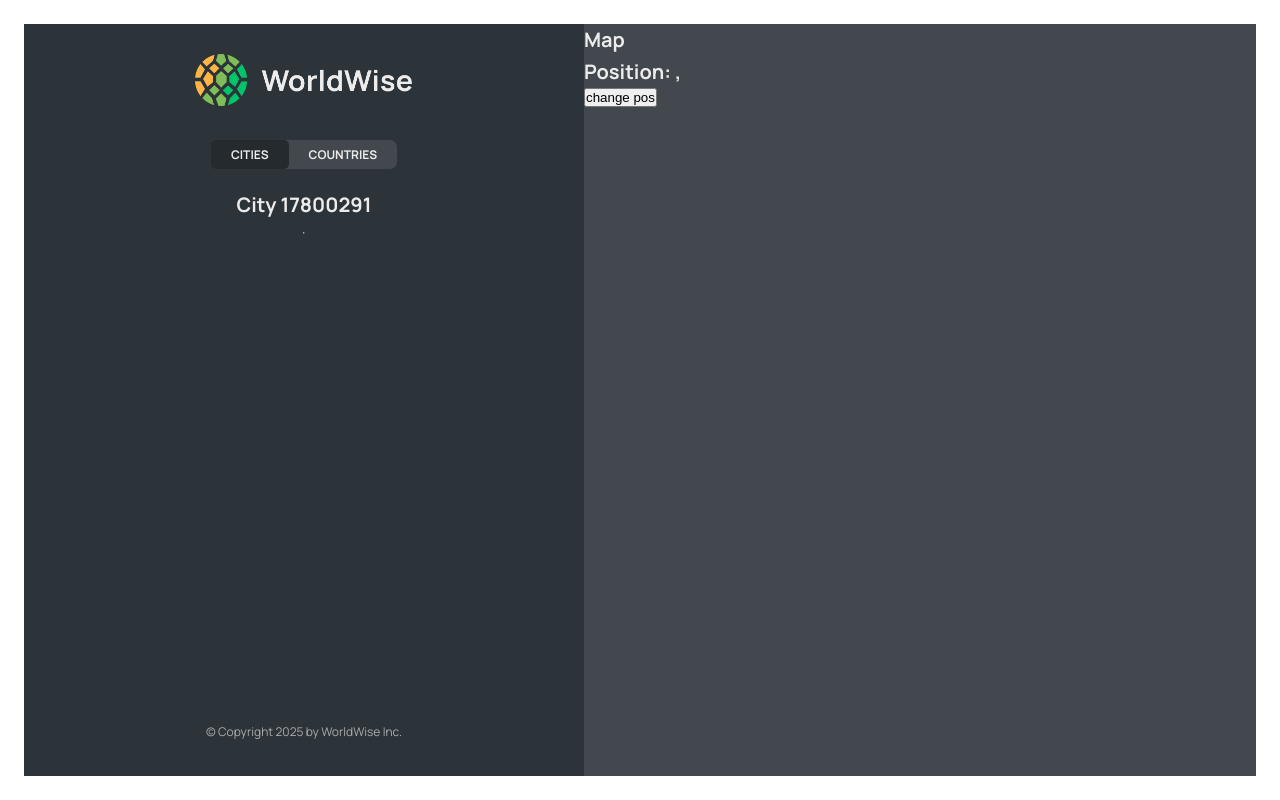
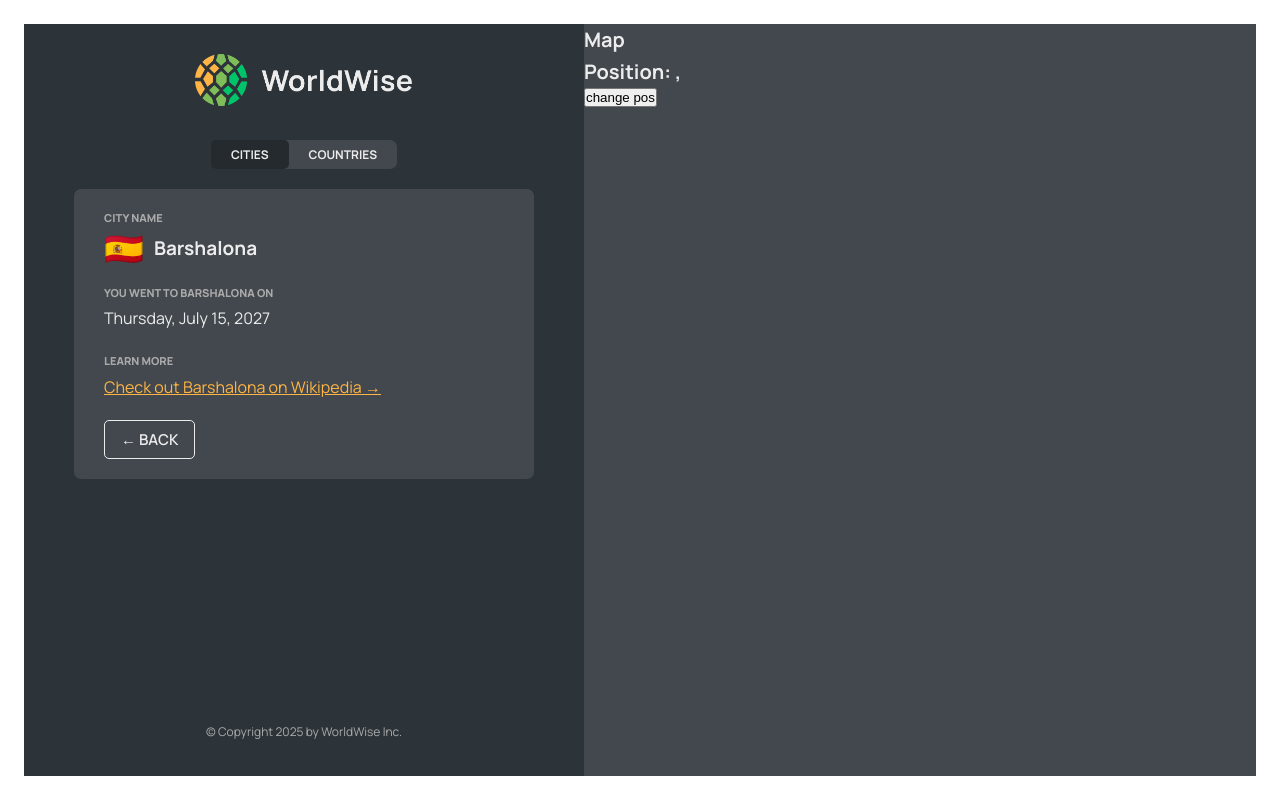
Before and after one commit to AbdalrahmanEmara/WorldWise, a React (Vite) app: page /app/cities/17800291 in a window 1280 px wide. Built offline with nearby package versions, Linux system fonts and the light colour scheme; data requests are answered from the project's data file.

Commit message:
Finish the city view

```diff
--- /dev/null
+++ b/src/components/BackButton.jsx
@@ -0,0 +1,18 @@
+import React from "react";
+import { useNavigate } from "react-router-dom";
+import Button from "./Button";
+
+export default function BackButton() {
+  const navigate = useNavigate();
+
+  return (
+    <Button
+      type="back"
+      onClick={(e) => {
+        e.preventDefault();
+        navigate(-1);
+      }}>
+      &larr; Back
+    </Button>
+  );
+}
--- a/src/components/City.jsx
+++ b/src/components/City.jsx
@@ -1,5 +1,9 @@
-import { useParams, useSearchParams } from "react-router-dom";
+import { useParams } from "react-router-dom";
 import styles from "./City.module.css";
+import { useCities } from "../contexts/CitiesContext";
+import { useEffect } from "react";
+import Spinner from "./Spinner";
+import BackButton from "./BackButton";
 
 const formatDate = (date) =>
   new Intl.DateTimeFormat("en", {
@@ -10,63 +14,56 @@
   }).format(new Date(date));
 
 function City() {
-  const {id} = useParams();
+  const { id } = useParams();
+  const { currentCity, getCity, isLoading } = useCities();
 
-  const [searchParams, setSearchParams] = useSearchParams();
+  useEffect(
+    function () {
+      getCity(id);
+    },
+    [id]
+  );
 
-  const lat = searchParams.get('lat');
-  const lng = searchParams.get('lng');
+  const { cityName, emoji, date, notes } = currentCity;
 
-  // TEMP DATA
-  // const currentCity = {
-  //   cityName: "Lisbon",
-  //   emoji: "🇵🇹",
-  //   date: "2027-10-31T15:59:59.138Z",
-  //   notes: "My favorite city so far!",
-  // };
+  if(isLoading) return <Spinner />;
 
-  // const { cityName, emoji, date, notes } = currentCity;
+  return (
+    <div className={styles.city}>
+      <div className={styles.row}>
+        <h6>City name</h6>
+        <h3>
+          <span>{emoji}</span> {cityName}
+        </h3>
+      </div>
 
-  return <>
-        <h1>City {id}</h1>
-      <p>{lat}, {lng}</p>
-  </>;
-  // return (
-  //   <div className={styles.city}>
-  //     <div className={styles.row}>
-  //       <h6>City name</h6>
-  //       <h3>
-  //         <span>{emoji}</span> {cityName}
-  //       </h3>
-  //     </div>
+      <div className={styles.row}>
+        <h6>You went to {cityName} on</h6>
+        <p>{formatDate(date || null)}</p>
+      </div>
 
-  //     <div className={styles.row}>
-  //       <h6>You went to {cityName} on</h6>
-  //       <p>{formatDate(date || null)}</p>
-  //     </div>
+      {notes && (
+        <div className={styles.row}>
+          <h6>Your notes</h6>
+          <p>{notes}</p>
+        </div>
+      )}
 
-  //     {notes && (
-  //       <div className={styles.row}>
-  //         <h6>Your notes</h6>
-  //         <p>{notes}</p>
-  //       </div>
-  //     )}
+      <div className={styles.row}>
+        <h6>Learn more</h6>
+        <a
+          href={`https://en.wikipedia.org/wiki/${cityName}`}
+          target="_blank"
+          rel="noreferrer">
+          Check out {cityName} on Wikipedia &rarr;
+        </a>
+      </div>
 
-  //     <div className={styles.row}>
-  //       <h6>Learn more</h6>
-  //       <a
-  //         href={`https://en.wikipedia.org/wiki/${cityName}`}
-  //         target="_blank"
-  //         rel="noreferrer"
-  //       >
-  //         Check out {cityName} on Wikipedia &rarr;
-  //       </a>
-  //     </div>
-
-  //     <div>
-  //     </div>
-  //   </div>
-  // );
+      <div>
+        <BackButton />
+      </div>
+    </div>
+  );
 }
 
 export default City;
--- a/src/components/CityItem.jsx
+++ b/src/components/CityItem.jsx
@@ -1,6 +1,7 @@
 import React from 'react'
 import styles from './CityItem.module.css'
 import { Link } from 'react-router-dom';
+import { useCities } from '../contexts/CitiesContext';
 
 const formatDate = (date) =>
   new Intl.DateTimeFormat("en", {
@@ -12,10 +13,11 @@
 export default function CityItem({ city }) {
   const { cityName, emoji, date, id, position } = city;
   const { lat, lng } = position;
+  const {currentCity} = useCities();
 
   return (
     <li>
-      <Link className={styles.cityItem} to={`${id}?lat=${lat}&lng=${lng}`}>
+      <Link className={`${styles.cityItem} ${currentCity.id === id ? styles['cityItem--active'] : ''}`} to={`${id}?lat=${lat}&lng=${lng}`}>
         <span className={styles.emoji}>{emoji}</span>
         <h3 className={styles.name}>{cityName}</h3>
         <time className={styles.date}>({formatDate(date)})</time>
--- a/src/components/Form.jsx
+++ b/src/components/Form.jsx
@@ -4,21 +4,19 @@
 
 import styles from "./Form.module.css";
 import Button from "./Button";
-import { useNavigate } from "react-router-dom";
+import BackButton from "./BackButton";
 
-export function convertToEmoji(countryCode) {
-  const codePoints = countryCode
-    .toUpperCase()
-    .split("")
-    .map((char) => 127397 + char.charCodeAt());
-  return String.fromCodePoint(...codePoints);
-}
+// export function convertToEmoji(countryCode) {
+//   const codePoints = countryCode
+//     .toUpperCase()
+//     .split("")
+//     .map((char) => 127397 + char.charCodeAt());
+//   return String.fromCodePoint(...codePoints);
+// }
 
 function Form() {
-  const navigate = useNavigate();
-
   const [cityName, setCityName] = useState("");
-  const [country, setCountry] = useState("");
+  // const [country, setCountry] = useState("");
   const [date, setDate] = useState(new Date());
   const [notes, setNotes] = useState("");
 
@@ -54,14 +52,7 @@
 
       <div className={styles.buttons}>
         <Button type="primary">Add</Button>
-        <Button
-          type="back"
-          onClick={(e) => {
-            e.preventDefault();
-            navigate(-1);
-          }}>
-          &larr; Back
-        </Button>
+        <BackButton />
       </div>
     </form>
   );
--- a/src/contexts/CitiesContext.jsx
+++ b/src/contexts/CitiesContext.jsx
@@ -7,6 +7,7 @@
 function CitiesProvider({ children }) {
   const [cities, setCities] = useState([]);
   const [isLoading, setIsLoading] = useState(false);
+  const [currentCity, setCurrentCity] = useState({});
 
   useEffect(function () {
     async function fetchCities() {
@@ -25,18 +26,38 @@
     fetchCities();
   }, []);
 
-  return <CitiesContext.Provider value={{
-    isLoading, cities
-  }}>
-    {children}
-  </CitiesContext.Provider>
+  async function getCity(id) {
+    try {
+      setIsLoading(true);
+      const res = await fetch(`${BASE_URL}/cities/${id}`);
+      const data = await res.json();
+      setCurrentCity(data);
+    } catch {
+      console.error("There was an error loading data...");
+    } finally {
+      setIsLoading(false);
+    }
+  }
+
+  return (
+    <CitiesContext.Provider
+      value={{
+        isLoading,
+        cities,
+        currentCity,
+        getCity,
+      }}>
+      {children}
+    </CitiesContext.Provider>
+  );
 }
 
 function useCities() {
   const context = useContext(CitiesContext);
-  if (context === undefined) throw new Error('CitiesContext was used outside the CitiesProvider');
+  if (context === undefined)
+    throw new Error("CitiesContext was used outside the CitiesProvider");
 
   return context;
 }
 
-export {CitiesProvider, useCities};
+export { CitiesProvider, useCities };
```
